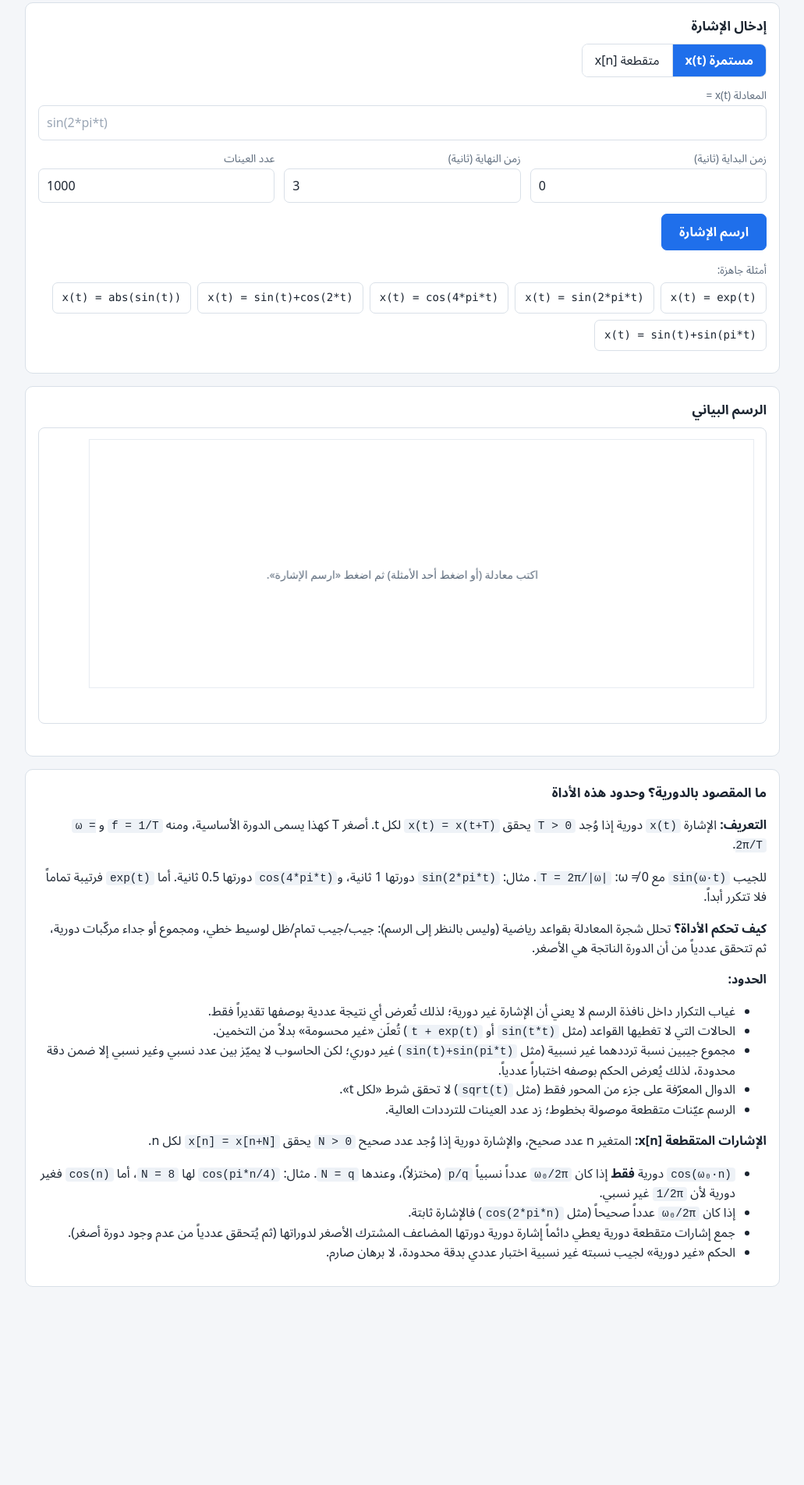
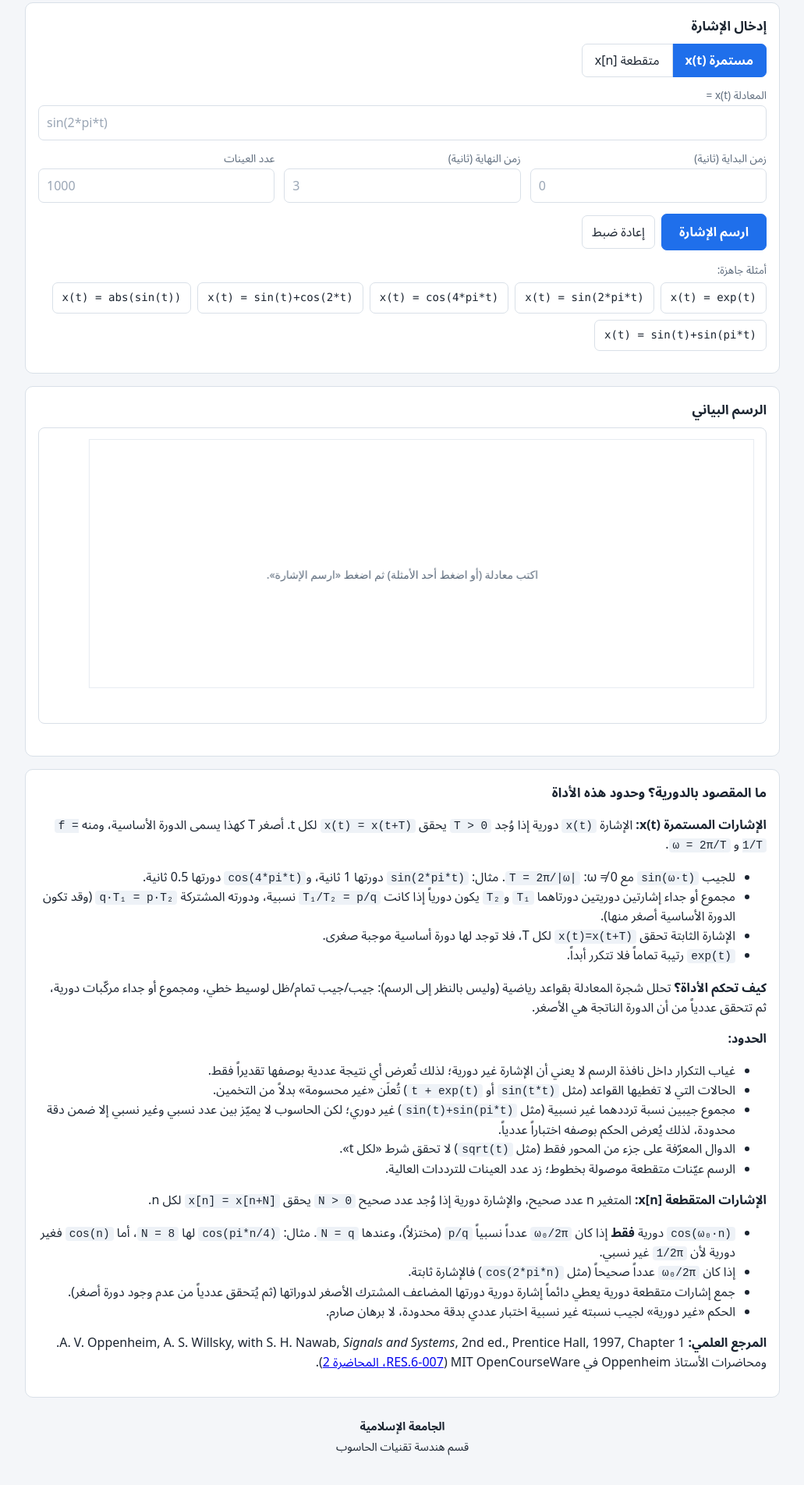
Before and after one commit to ZaidAljasmi/Signal-Analysis-Lab, a plain HTML site: page index.html in a window 1280 px wide. Shown: the part 94-1998 px from the top of the page at 78% size, without its empty margins (124-1155 px from the left). Before the commit the page ends 1776 px from the top, so only its background shows below. Drawn offline with Linux system fonts and the light colour scheme.

Commit message:
Fixed some problems and added features

```diff
--- a/index.html
+++ b/index.html
@@ -1,5 +1,4 @@
-<!-- Islamic University of Diwaniyah, Group A. -->
-
+<!-- Islamic University of Diwaniyah, Satge2, Group A. -->
 <!DOCTYPE html>
 <html lang="ar" dir="rtl">
 <head>
@@ -34,10 +33,13 @@ button.primary{background:var(--accent);color:var(--accent-ink);border-color:var
 .actions{display:flex;flex-wrap:wrap;gap:8px;align-items:center;margin-top:14px}
 .examples{display:flex;flex-wrap:wrap;gap:8px;margin-top:6px}
 .examples button{direction:ltr;font-family:ui-monospace,Menlo,Consolas,monospace;font-size:.88rem}
-.seg{display:inline-flex;border:1px solid var(--line);border-radius:8px;overflow:hidden;margin-bottom:12px}
-.seg button{border:0;border-radius:0;padding:8px 16px;background:#fff}
-.seg button+button{border-inline-start:1px solid var(--line)}
-.seg button.on{background:var(--accent);color:var(--accent-ink);font-weight:600}
+.seg{display:inline-flex;margin-bottom:12px}
+.seg button{position:relative;padding:8px 16px;border-radius:0}
+.seg button+button{margin-inline-start:-1px}
+.seg button:first-child{border-start-start-radius:7px;border-end-start-radius:7px}
+.seg button:last-child{border-start-end-radius:7px;border-end-end-radius:7px}
+.seg button:hover{border-color:var(--accent);z-index:1}
+.seg button.on{background:var(--accent);color:var(--accent-ink);border-color:var(--accent);font-weight:600}
 .sub{font-size:.85rem;color:var(--muted);margin:14px 0 0}
 #msg{margin-top:12px}
 .alert{padding:10px 12px;border-radius:7px;font-size:.92rem;margin-top:8px;border:1px solid}
@@ -61,7 +63,9 @@ details{margin-top:4px}
 details summary{cursor:pointer;font-weight:600}
 details p,details li{font-size:.92rem}
 code{background:#eef2f7;padding:1px 5px;border-radius:4px;direction:ltr;unicode-bidi:isolate;font-size:.9em}
-footer{text-align:center;color:var(--muted);font-size:.8rem;padding:6px 0 24px}
+footer{text-align:center;color:var(--muted);font-size:.9rem;line-height:1.8;padding:8px 0 24px}
+footer div{color:var(--ink)}
+footer div:first-child{font-weight:600}
 </style>
 </head>
 <body>
@@ -83,11 +87,11 @@ footer{text-align:center;color:var(--muted);font-size:.8rem;padding:6px 0 24px}
     <label for="expr" id="lblExprEl"></label>
     <input id="expr" class="expr" type="text" value="" placeholder="sin(2*pi*t)" autocomplete="off" spellcheck="false" maxlength="200">
     <div class="row">
-      <div><label for="t0" id="lblT0El"></label><input id="t0" type="text" inputmode="decimal" value="0"></div>
-      <div><label for="t1" id="lblT1El"></label><input id="t1" type="text" inputmode="decimal" value="3"></div>
-      <div id="nsBox"><label for="ns" data-i18n="lblN"></label><input id="ns" type="text" inputmode="numeric" value="1000"></div>
+      <div><label for="t0" id="lblT0El"></label><input id="t0" type="text" inputmode="decimal" value="" placeholder="0"></div>
+      <div><label for="t1" id="lblT1El"></label><input id="t1" type="text" inputmode="decimal" value="" placeholder="3"></div>
+      <div id="nsBox"><label for="ns" data-i18n="lblN"></label><input id="ns" type="text" inputmode="numeric" value="" placeholder="1000"></div>
     </div>
-    <div class="actions"><button id="plotBtn" class="primary" type="button" data-i18n="btnPlot"></button></div>
+    <div class="actions"><button id="plotBtn" class="primary" type="button" data-i18n="btnPlot"></button><button id="resetBtn" type="button" data-i18n="btnReset"></button></div>
     <p class="sub" id="lblExamplesEl"></p>
     <div class="examples" id="examples"></div>
     <div id="msg" aria-live="polite"></div>
@@ -108,6 +112,7 @@ footer{text-align:center;color:var(--muted);font-size:.8rem;padding:6px 0 24px}
     <h2 data-i18n="secAbout"></h2>
     <div id="about"></div>
   </section>
+  <footer><div data-i18n="footer1"></div><div data-i18n="footer2"></div></footer>
 </main>
 
 <script>
@@ -623,6 +628,9 @@ const I18N = {
     lblT1: "زمن النهاية (ثانية)",
     lblN: "عدد العينات",
     btnPlot: "ارسم الإشارة",
+    btnReset: "إعادة ضبط",
+    footer1: "الجامعة الإسلامية",
+    footer2: "قسم هندسة تقنيات الحاسوب",
     lblExamples: "أمثلة جاهزة:",
     secPlot: "الرسم البياني",
     secResults: "النتائج",
@@ -712,12 +720,17 @@ const I18N = {
       "<li>إذا كان <code>ω₀/2π</code> عدداً صحيحاً (مثل <code>cos(2*pi*n)</code>) فالإشارة ثابتة.</li>" +
       "<li>جمع إشارات متقطعة دورية يعطي دائماً إشارة دورية دورتها المضاعف المشترك الأصغر لدوراتها (ثم يُتحقق عددياً من عدم وجود دورة أصغر).</li>" +
       "<li>الحكم «غير دورية» لجيب نسبته غير نسبية اختبار عددي بدقة محدودة، لا برهان صارم.</li></ul>",
+    aboutRefHtml:
+      "<p><b>المرجع العلمي:</b> A. V. Oppenheim, A. S. Willsky, with S. H. Nawab, <i>Signals and Systems</i>, 2nd ed., Prentice Hall, 1997, Chapter 1. ومحاضرات الأستاذ Oppenheim في MIT OpenCourseWare (<a href=\"https://ocw.mit.edu/courses/res-6-007-signals-and-systems-spring-2011/\" target=\"_blank\" rel=\"noopener\">RES.6-007، المحاضرة 2</a>).</p>",
     err_interval: "يجب أن يكون زمن النهاية أكبر من زمن البداية.",
     err_samples: "عدد العينات يجب أن يكون عدداً صحيحاً بين 10 و 20000.",
     hover: "مرّر المؤشر فوق الرسم لقراءة القيم.",
     aboutHtml:
-      "<p><b>التعريف:</b> الإشارة <code>x(t)</code> دورية إذا وُجد <code>T &gt; 0</code> يحقق <code>x(t) = x(t+T)</code> لكل t. أصغر T كهذا يسمى الدورة الأساسية، ومنه <code>f = 1/T</code> و <code>ω = 2π/T</code>.</p>" +
-      "<p>للجيب <code>sin(ω·t)</code> مع ω ≠ 0: <code>T = 2π/|ω|</code>. مثال: <code>sin(2*pi*t)</code> دورتها 1 ثانية، و<code>cos(4*pi*t)</code> دورتها 0.5 ثانية. أما <code>exp(t)</code> فرتيبة تماماً فلا تتكرر أبداً.</p>" +
+      "<p><b>الإشارات المستمرة x(t):</b> الإشارة <code>x(t)</code> دورية إذا وُجد <code>T &gt; 0</code> يحقق <code>x(t) = x(t+T)</code> لكل t. أصغر T كهذا يسمى الدورة الأساسية، ومنه <code>f = 1/T</code> و <code>ω = 2π/T</code>.</p>" +
+      "<ul><li>للجيب <code>sin(ω·t)</code> مع ω ≠ 0: <code>T = 2π/|ω|</code>. مثال: <code>sin(2*pi*t)</code> دورتها 1 ثانية، و<code>cos(4*pi*t)</code> دورتها 0.5 ثانية.</li>" +
+      "<li>مجموع أو جداء إشارتين دوريتين دورتاهما <code>T₁</code> و<code>T₂</code> يكون دورياً إذا كانت <code>T₁/T₂ = p/q</code> نسبية، ودورته المشتركة <code>q·T₁ = p·T₂</code> (وقد تكون الدورة الأساسية أصغر منها).</li>" +
+      "<li>الإشارة الثابتة تحقق <code>x(t)=x(t+T)</code> لكل T، فلا توجد لها دورة أساسية موجبة صغرى.</li>" +
+      "<li><code>exp(t)</code> رتيبة تماماً فلا تتكرر أبداً.</li></ul>" +
       "<p><b>كيف تحكم الأداة؟</b> تحلل شجرة المعادلة بقواعد رياضية (وليس بالنظر إلى الرسم): جيب/جيب تمام/ظل لوسيط خطي، ومجموع أو جداء مركّبات دورية، ثم تتحقق عددياً من أن الدورة الناتجة هي الأصغر.</p>" +
       "<p><b>الحدود:</b></p><ul>" +
       "<li>غياب التكرار داخل نافذة الرسم لا يعني أن الإشارة غير دورية؛ لذلك تُعرض أي نتيجة عددية بوصفها تقديراً فقط.</li>" +
@@ -735,6 +748,9 @@ const I18N = {
     lblT1: "End time (s)",
     lblN: "Number of samples",
     btnPlot: "Plot Signal",
+    btnReset: "Reset",
+    footer1: "The Islamic University",
+    footer2: "Department of Computer Techniques Engineering",
     lblExamples: "Examples:",
     secPlot: "Graph",
     secResults: "Results",
@@ -824,12 +840,17 @@ const I18N = {
       "<li>If <code>ω₀/2π</code> is an integer (e.g. <code>cos(2*pi*n)</code>) the signal is constant.</li>" +
       "<li>A sum of periodic discrete signals is always periodic, with period equal to the least common multiple of their periods (then checked numerically for a smaller one).</li>" +
       "<li>An “aperiodic” verdict for a sinusoid with an irrational ratio is a numerical test with finite precision, not a strict proof.</li></ul>",
+    aboutRefHtml:
+      "<p><b>Reference:</b> A. V. Oppenheim, A. S. Willsky, with S. H. Nawab, <i>Signals and Systems</i>, 2nd ed., Prentice Hall, 1997, Chapter 1. Also Prof. Oppenheim's lectures on MIT OpenCourseWare (<a href=\"https://ocw.mit.edu/courses/res-6-007-signals-and-systems-spring-2011/\" target=\"_blank\" rel=\"noopener\">RES.6-007, Lecture 2</a>).</p>",
     err_interval: "End time must be greater than start time.",
     err_samples: "Number of samples must be an integer between 10 and 20000.",
     hover: "Move the pointer over the plot to read values.",
     aboutHtml:
-      "<p><b>Definition:</b> a signal <code>x(t)</code> is periodic if some <code>T &gt; 0</code> satisfies <code>x(t) = x(t+T)</code> for all t. The smallest such T is the fundamental period; then <code>f = 1/T</code> and <code>ω = 2π/T</code>.</p>" +
-      "<p>For <code>sin(ω·t)</code> with ω ≠ 0: <code>T = 2π/|ω|</code>. Example: <code>sin(2*pi*t)</code> has T = 1 s and <code>cos(4*pi*t)</code> has T = 0.5 s. <code>exp(t)</code> is strictly monotonic, so it never repeats.</p>" +
+      "<p><b>Continuous-time signals x(t):</b> a signal <code>x(t)</code> is periodic if some <code>T &gt; 0</code> satisfies <code>x(t) = x(t+T)</code> for all t. The smallest such T is the fundamental period; then <code>f = 1/T</code> and <code>ω = 2π/T</code>.</p>" +
+      "<ul><li>For <code>sin(ω·t)</code> with ω ≠ 0: <code>T = 2π/|ω|</code>. Example: <code>sin(2*pi*t)</code> has T = 1 s and <code>cos(4*pi*t)</code> has T = 0.5 s.</li>" +
+      "<li>A sum or product of two periodic signals with periods <code>T₁</code> and <code>T₂</code> is periodic if <code>T₁/T₂ = p/q</code> is rational; the common period is <code>q·T₁ = p·T₂</code> (the fundamental period may be smaller).</li>" +
+      "<li>A constant satisfies <code>x(t)=x(t+T)</code> for every T, so it has no smallest positive period.</li>" +
+      "<li><code>exp(t)</code> is strictly monotonic, so it never repeats.</li></ul>" +
       "<p><b>How the tool decides:</b> it analyses the expression tree with mathematical rules (not by looking at the plot): sin/cos/tan of a linear argument, sums or products of periodic parts, followed by a numerical check that the resulting period is the smallest one.</p>" +
       "<p><b>Limitations:</b></p><ul>" +
       "<li>Not seeing a repetition inside the plot window does not mean a signal is aperiodic; numerical results are therefore shown only as estimates.</li>" +
@@ -909,7 +930,7 @@ function applyLang() {
   $("lblT1El").textContent = tr(d ? "lblN1" : "lblT1");
   $("lblExamplesEl").textContent = tr(d ? "lblExamplesD" : "lblExamples");
   $("nsBox").hidden = d;                         // in discrete mode every integer n is shown
-  $("about").innerHTML = tr("aboutHtml") + tr("aboutDiscHtml");
+  $("about").innerHTML = tr("aboutHtml") + tr("aboutDiscHtml") + tr("aboutRefHtml");
   $("hover").textContent = lastData ? tr("hover") : "";
   document.title = tr("title");
   renderMessage();
@@ -917,17 +938,24 @@ function applyLang() {
   drawPlot();
 }
 /* Switch between continuous x(t) and discrete x[n]: load that mode's first example. */
-function setMode(newMode) {
-  if (newMode === mode) return;
-  mode = newMode;
+/* Empty every input (only grey placeholders remain), clear results/plot/errors. Language and mode are kept. */
+function clearLab() {
   const first = mode === "disc" ? EXAMPLES_DISC[0] : EXAMPLES[1];
-  $("expr").value = "";                                  // start empty; the example is only a placeholder
-  $("expr").placeholder = first.expr;
-  $("t0").value = 0; $("t1").value = mode === "disc" ? 24 : 3; $("ns").value = 1000;
+  $("expr").value = ""; $("expr").placeholder = first.expr;
+  $("t0").value = ""; $("t0").placeholder = "0";
+  $("t1").value = ""; $("t1").placeholder = mode === "disc" ? "24" : "3";
+  $("ns").value = ""; $("ns").placeholder = "1000";
   lastError = null; lastData = null; lastResult = null;
   $("resCard").hidden = true;
   $("resBody").textContent = "";
   $("hover").textContent = "";
+  $("msg").textContent = "";
+  drawPlot();
+}
+function setMode(newMode) {
+  if (newMode === mode) return;
+  mode = newMode;
+  clearLab();
   buildExamples();
   applyLang();
 }
@@ -1246,6 +1274,7 @@ function init() {
   $("modeCont").addEventListener("click", () => setMode("cont"));
   $("modeDisc").addEventListener("click", () => setMode("disc"));
   $("plotBtn").addEventListener("click", plotSignal);
+  $("resetBtn").addEventListener("click", clearLab);
   ["expr", "t0", "t1", "ns"].forEach((id) => $(id).addEventListener("keydown", (e) => { if (e.key === "Enter") plotSignal(); }));
   $("langBtn").addEventListener("click", () => { lang = lang === "ar" ? "en" : "ar"; applyLang(); });
   $("cv").addEventListener("mousemove", onHover);
```
